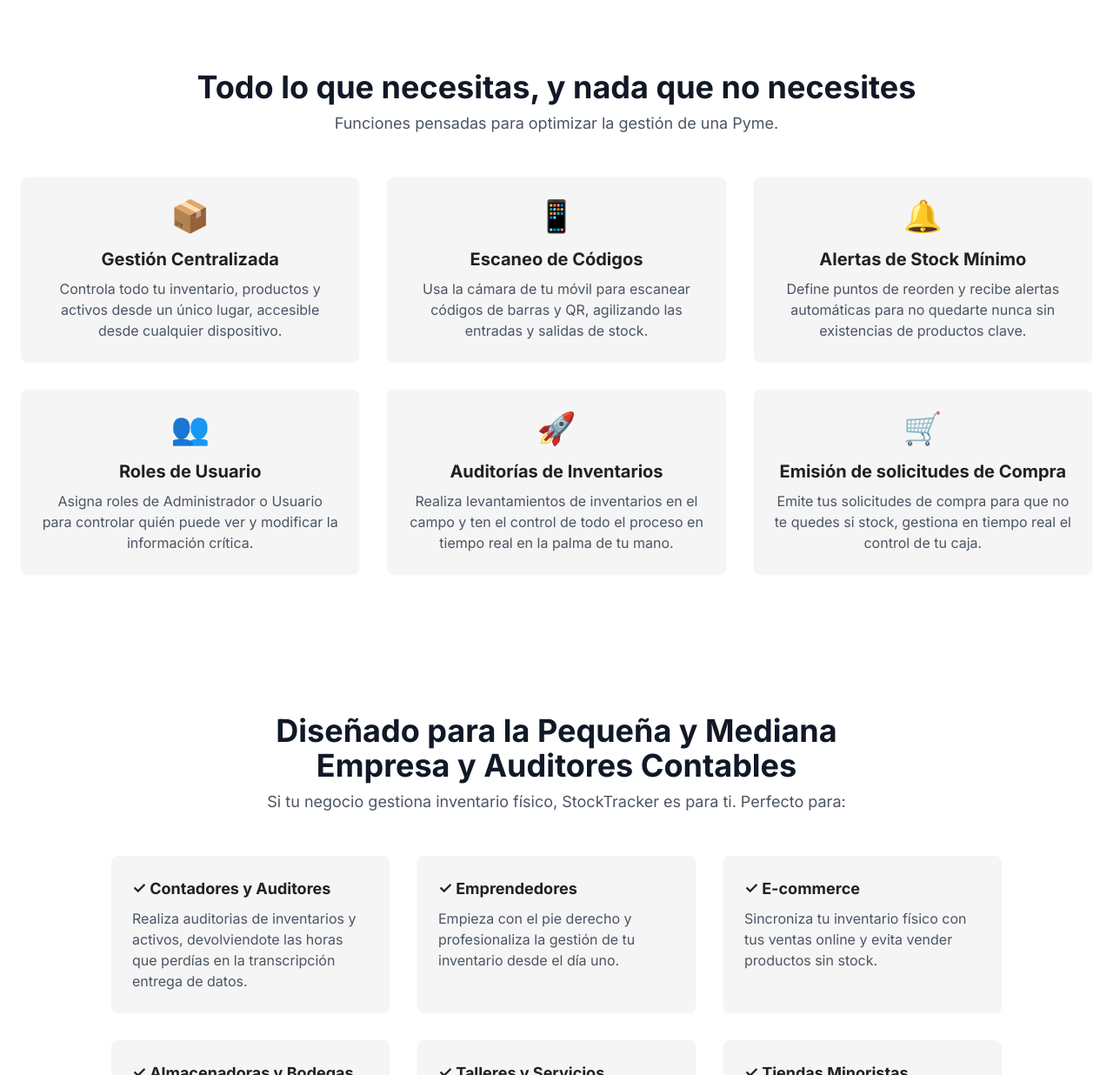
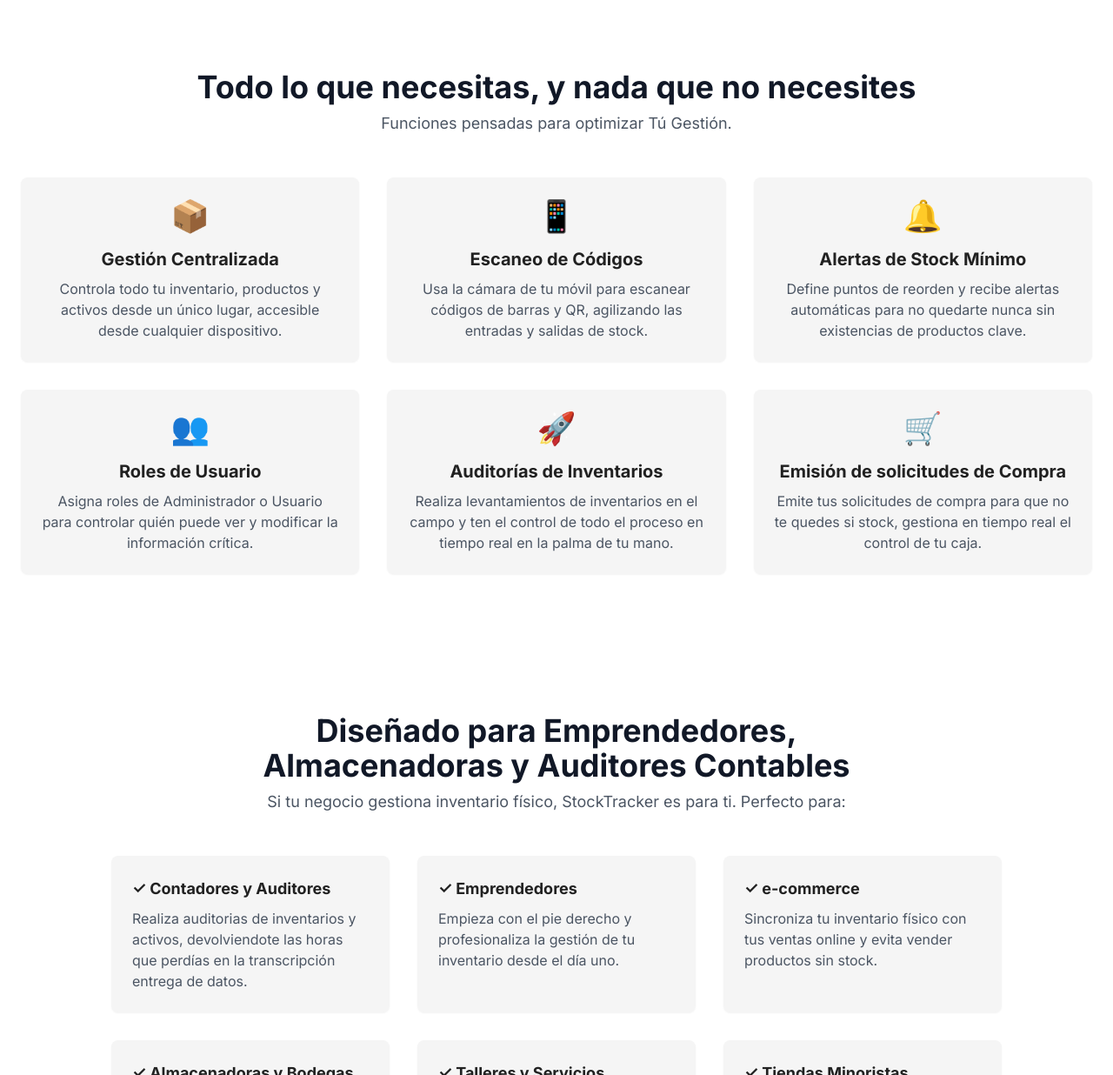
Before and after one commit to nsantosks/stocktracker-landing, a website: page index.html in a window 1280 px wide. Shown: the part 1192-2428 px from the top of the page at 87% size. Drawn offline with nearby package versions, Linux system fonts and the light colour scheme.

Commit message:
Actualización de mensajes

```diff
--- a/index.html
+++ b/index.html
@@ -80,7 +80,7 @@
             <div class="container mx-auto px-6">
                 <div class="text-center mb-12">
                     <h2 class="text-3xl md:text-4xl font-bold text-gray-900">Todo lo que necesitas, y nada que no necesites</h2>
-                    <p class="text-lg text-gray-600 mt-2">Funciones pensadas para optimizar la gestión de una Pyme.</p>
+                    <p class="text-lg text-gray-600 mt-2">Funciones pensadas para optimizar Tú Gestión.</p>
                 </div>
                 <div class="grid md:grid-cols-2 lg:grid-cols-3 gap-8">
                     <!-- Feature Card 1 -->
@@ -129,7 +129,7 @@
         <section id="target-audience" class="py-20 bg-white">
             <div class="container mx-auto px-6">
                 <div class="text-center mb-12 max-w-3xl mx-auto">
-                    <h2 class="text-3xl md:text-4xl font-bold text-gray-900">Diseñado para la Pequeña y Mediana Empresa y Auditores Contables</h2>
+                    <h2 class="text-3xl md:text-4xl font-bold text-gray-900">Diseñado para Emprendedores, Almacenadoras y Auditores Contables</h2>
                     <p class="text-lg text-gray-600 mt-2">Si tu negocio gestiona inventario físico, StockTracker es para ti. Perfecto para:</p>
                 </div>
                 <div class="grid md:grid-cols-2 lg:grid-cols-3 gap-8 max-w-5xl mx-auto">
@@ -142,7 +142,7 @@
                         <p class="text-gray-600">Empieza con el pie derecho y profesionaliza la gestión de tu inventario desde el día uno.</p>
                     </div>
                     <div class="bg-secondary p-6 rounded-lg shadow-sm">
-                        <h3 class="font-bold text-lg mb-2">✓ E-commerce</h3>
+                        <h3 class="font-bold text-lg mb-2">✓ e-commerce</h3>
                         <p class="text-gray-600">Sincroniza tu inventario físico con tus ventas online y evita vender productos sin stock.</p>
                     </div>
                     <div class="bg-secondary p-6 rounded-lg shadow-sm">
```
